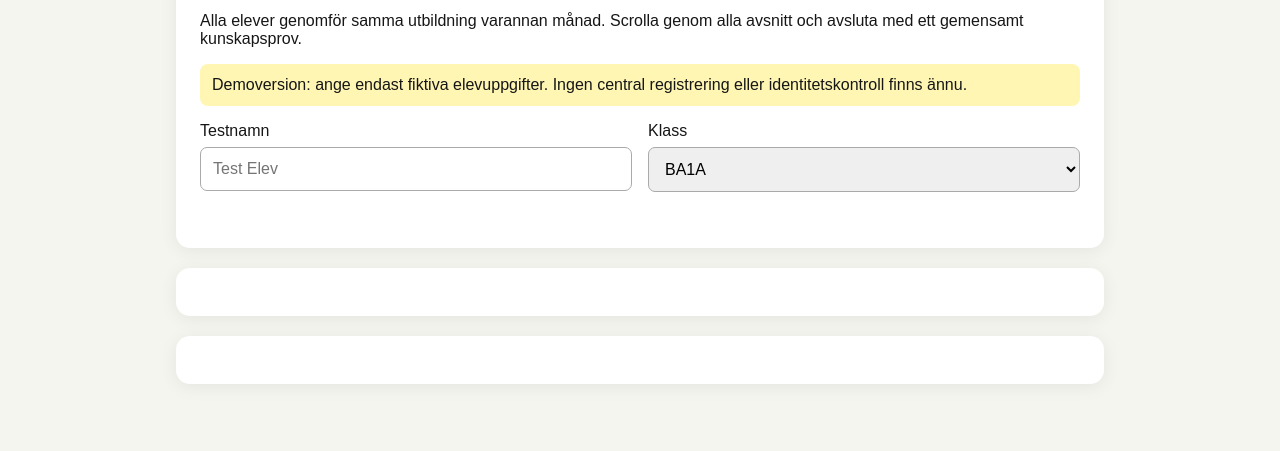
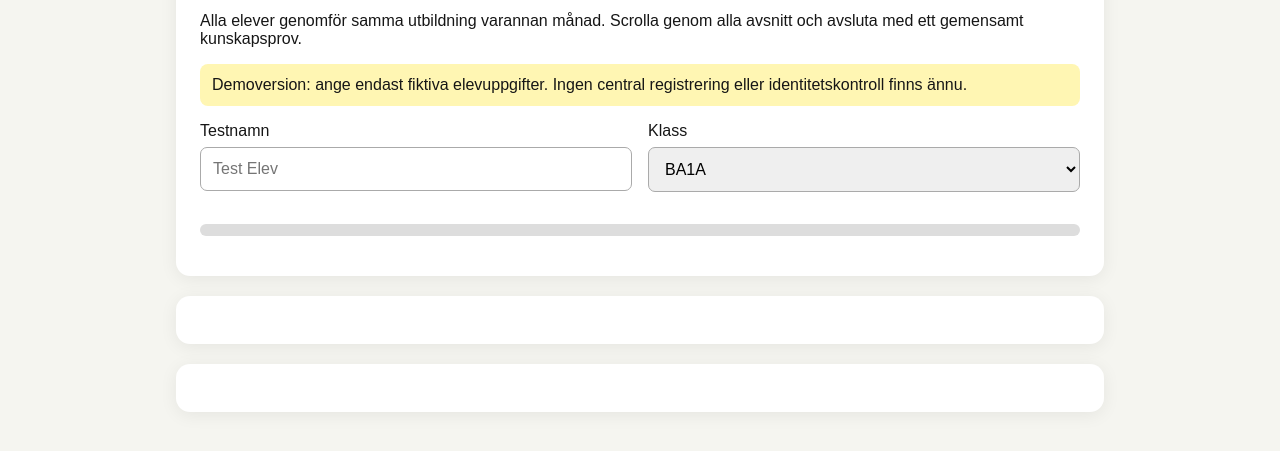
Before and after one commit to jorick83/bracke-sakerhetsportal, a plain HTML site: page index.html in a window 1280 px wide. Shown: the part 331-782 px from the top of the page. Drawn offline with Linux system fonts and the light colour scheme; a script that the page names is missing.

Commit message:
Build two-month scrolling safety course prototype

```diff
--- a/style.css
+++ b/style.css
@@ -1 +1,2 @@
 :root{font-family:Arial,sans-serif;color:#161616;background:#f5f5f0}*{box-sizing:border-box}body{margin:0}header{background:#fff000;border-bottom:5px solid #161616;padding:15px max(16px,calc((100vw - 980px)/2));display:flex;align-items:center;justify-content:space-between;gap:15px}header img{width:230px;max-width:48vw}main{max-width:960px;margin:30px auto;padding:0 16px}.panel{background:white;border-radius:14px;padding:24px;margin-bottom:20px;box-shadow:0 3px 18px #0001}h1{font-size:clamp(27px,4vw,40px)}button{background:#161616;color:#fff000;border:0;border-radius:8px;padding:12px 18px;font-weight:bold;cursor:pointer}button.secondary{background:#eee;color:#161616}input,select,textarea{display:block;width:100%;padding:12px;margin:7px 0 16px;border:1px solid #aaa;border-radius:7px;font:inherit}textarea{min-height:130px}.hidden{display:none}.notice{background:#fff6b3;padding:12px;border-radius:8px}.question{border-top:1px solid #ddd;padding:12px 0}.question label{display:block;padding:6px}.question input{width:auto;display:inline;margin:0 8px}.grid{display:grid;grid-template-columns:1fr 1fr;gap:16px}@media(max-width:650px){.grid{grid-template-columns:1fr}}table{width:100%;border-collapse:collapse}td,th{padding:9px;border-bottom:1px solid #ddd;text-align:left}.tag{background:#fff000;padding:6px 10px;border-radius:6px;font-weight:bold}
+.course-section{scroll-margin-top:20px}.video,.video-placeholder{width:100%;aspect-ratio:16/9;border:0;border-radius:12px;margin:12px 0;background:#222;color:#fff;display:flex;align-items:center;justify-content:center;text-align:center;flex-direction:column;padding:18px}.lesson-text{line-height:1.7;white-space:normal}.done{display:flex;align-items:center;gap:12px;background:#fff8bd;padding:15px;border-radius:10px;font-weight:bold}.done input{width:22px;height:22px;margin:0}.progress{height:12px;background:#ddd;border-radius:20px;overflow:hidden}.progress>div{height:100%;width:0;background:#d6aa00;transition:width .2s}button:disabled{opacity:.45;cursor:not-allowed}fieldset.question{border:0;border-top:1px solid #ddd;padding:18px 0}fieldset.question legend{font-weight:bold}fieldset.question label{display:block;padding:8px 0}fieldset.question input{width:auto;display:inline;margin:0 8px 0 0}small{color:#555}html{scroll-behavior:smooth}
```
